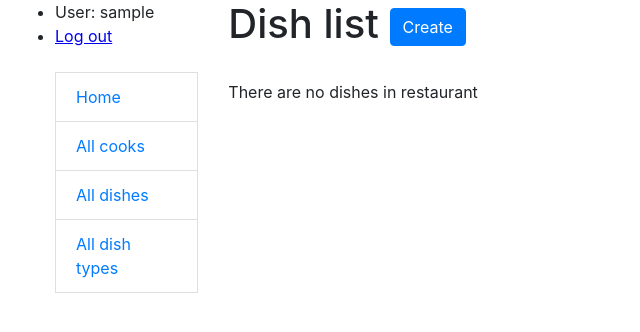
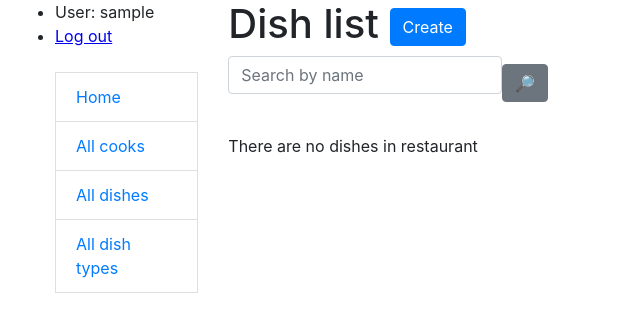
Before and after one commit to anastmishchuk/restaurant-kitchen-service, a Django app: page /dishes/ in a window 1280 px wide. Shown: the top 332 px of the page, without its empty margins (0-640 px from the left). Run offline with Django 5.2, Linux system fonts and the light colour scheme; the visitor is signed in with stand-in values (Sample User, id 1); data that the repository does not hold is empty; some libraries are stand-ins or nearby versions.

Commit message:
implemented searching feature

```diff
--- a/restaurant/forms.py
+++ b/restaurant/forms.py
@@ -24,3 +24,30 @@ class CookCreationForm(UserCreationForm):
             "last_name",
             "years_of_experience",
         )
+
+
+class DishTypeSearchForm(forms.Form):
+    name = forms.CharField(
+        max_length=255,
+        required=False,
+        label="",
+        widget=forms.TextInput(attrs={"placeholder": "Search by name"})
+    )
+
+
+class DishSearchForm(forms.Form):
+    name = forms.CharField(
+        max_length=255,
+        required=False,
+        label="",
+        widget=forms.TextInput(attrs={"placeholder": "Search by name"})
+    )
+
+
+class CookSearchForm(forms.Form):
+    username = forms.CharField(
+        max_length=255,
+        required=False,
+        label="",
+        widget=forms.TextInput(attrs={"placeholder": "Search by username"})
+    )
--- a/restaurant/views.py
+++ b/restaurant/views.py
@@ -4,7 +4,7 @@ from django.shortcuts import render
 from django.urls import reverse_lazy
 from django.views import generic
 
-from restaurant.forms import DishForm, CookCreationForm
+from restaurant.forms import DishForm, CookCreationForm, DishTypeSearchForm, DishSearchForm, CookSearchForm
 from restaurant.models import Cook, Dish, DishType
 
 
@@ -35,6 +35,22 @@ class DishTypeListView(LoginRequiredMixin, generic.ListView):
     template_name = "restaurant/dish_type_list.html"
     paginate_by = 5
 
+    def get_context_data(self, *, object_list=None, **kwargs):
+        context = super().get_context_data(**kwargs)
+        name = self.request.GET.get("name", "")
+
+        context["search_form"] = DishTypeSearchForm(
+            initial={"name": name}
+        )
+        return context
+
+    def get_queryset(self):
+        queryset = DishType.objects.all()
+        form = DishTypeSearchForm(self.request.GET)
+        if form.is_valid():
+            return queryset.filter(name__icontains=form.cleaned_data["name"])
+        return queryset
+
 
 class DishTypeCreateView(LoginRequiredMixin, generic.CreateView):
     model = DishType
@@ -60,6 +76,22 @@ class DishListView(LoginRequiredMixin, generic.ListView):
     model = Dish
     paginate_by = 5
     queryset = Dish.objects.all().select_related("dish_type")
+
+    def get_context_data(self, *, object_list=None, **kwargs):
+        context = super().get_context_data(**kwargs)
+        name = self.request.GET.get("name", "")
+
+        context["search_form"] = DishSearchForm(
+            initial={"name": name}
+        )
+        return context
+
+    def get_queryset(self):
+        queryset = Dish.objects.all()
+        form = DishSearchForm(self.request.GET)
+        if form.is_valid():
+            return queryset.filter(name__icontains=form.cleaned_data["name"])
+        return queryset
 
 
 class DishDetailView(LoginRequiredMixin, generic.DetailView):
@@ -87,6 +119,24 @@ class CookListView(LoginRequiredMixin, generic.ListView):
     model = Cook
     paginate_by = 5
 
+    def get_context_data(self, *, object_list=None, **kwargs):
+        context = super().get_context_data(**kwargs)
+        username = self.request.GET.get("username", "")
+
+        context["search_form"] = CookSearchForm(
+            initial={"username": username}
+        )
+        return context
+
+    def get_queryset(self):
+        queryset = Cook.objects.all()
+        form = CookSearchForm(self.request.GET)
+        if form.is_valid():
+            return queryset.filter(
+                username__icontains=form.cleaned_data["username"]
+            )
+        return queryset
+
 
 class CookDetailView(LoginRequiredMixin, generic.DetailView):
     model = Cook
--- /dev/null
+++ b/templates/includes/search_form.html
@@ -0,0 +1,5 @@
+{% load crispy_forms_filters %}
+<form method="get" action="" class="form-inline">
+  {{ search_form|crispy }}
+  <input class="btn btn-secondary" type="submit" value="🔎">
+</form>
--- a/templates/restaurant/cook_list.html
+++ b/templates/restaurant/cook_list.html
@@ -8,6 +8,8 @@
       Create
     </a>
   </h1>
+  {% include "includes/search_form.html" %}
+  <br>
   {% if cook_list %}
     <table class="table">
       <tr>
@@ -26,9 +28,8 @@
         <td>{{ cook.years_of_experience }}</td>
       </tr>
     {% endfor %}
-
     </table>
     {% else %}
-      <p>There are no cooks in the service.</p>
+      <p>There are no cooks in the restaurant.</p>
     {% endif %}
 {% endblock %}
--- a/templates/restaurant/dish_list.html
+++ b/templates/restaurant/dish_list.html
@@ -8,6 +8,7 @@
       Create
     </a>
   </h1>
+  {% include "includes/search_form.html" %}
   <br>
   {% if dish_list %}
     <table class="table">
--- a/templates/restaurant/dish_type_list.html
+++ b/templates/restaurant/dish_type_list.html
@@ -8,6 +8,7 @@
       Create
     </a>
   </h1>
+  {% include "includes/search_form.html" %}
   {% if dish_type_list %}
     <table class="table">
       <tr>
```
Lines whose indentation alone changed are shown as unchanged.
